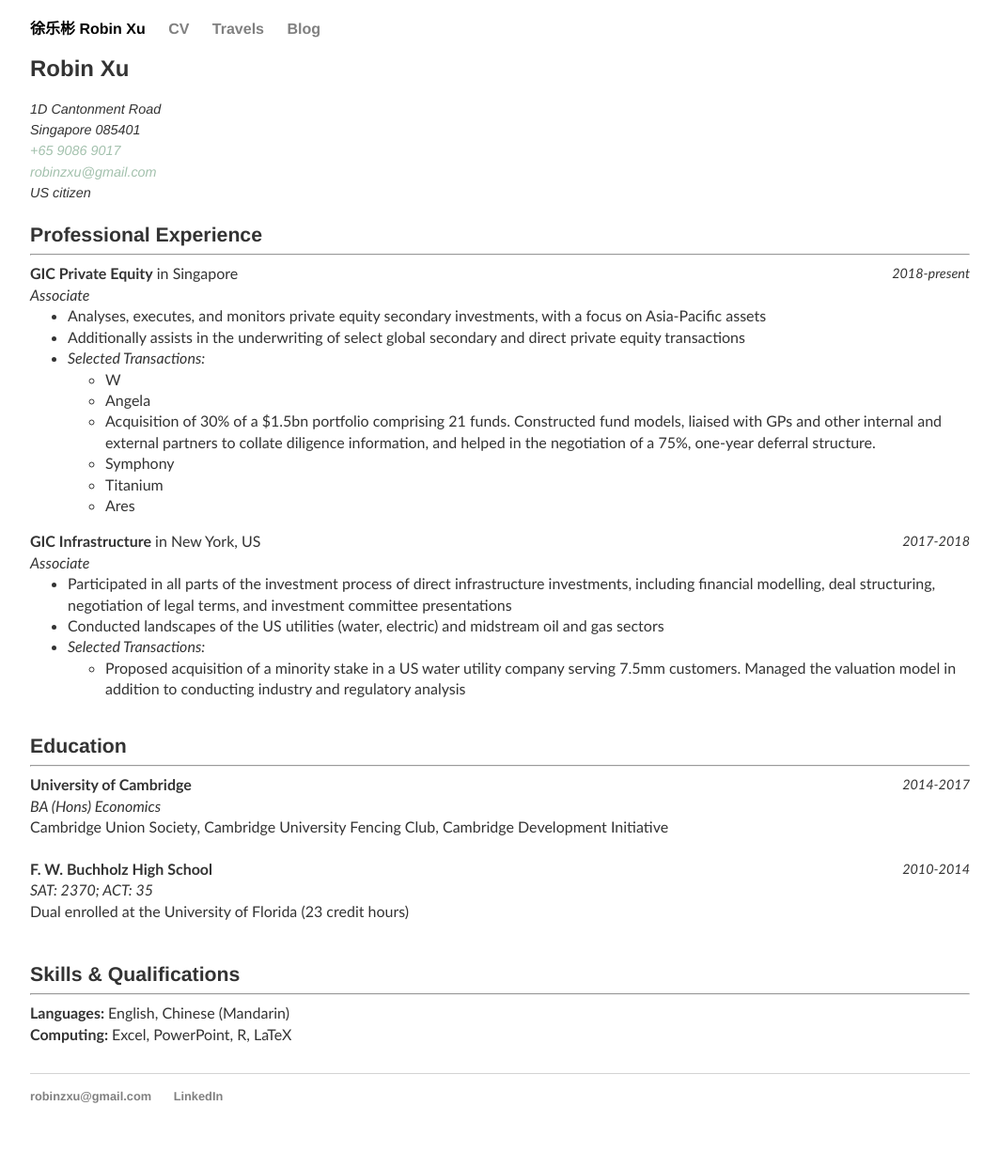
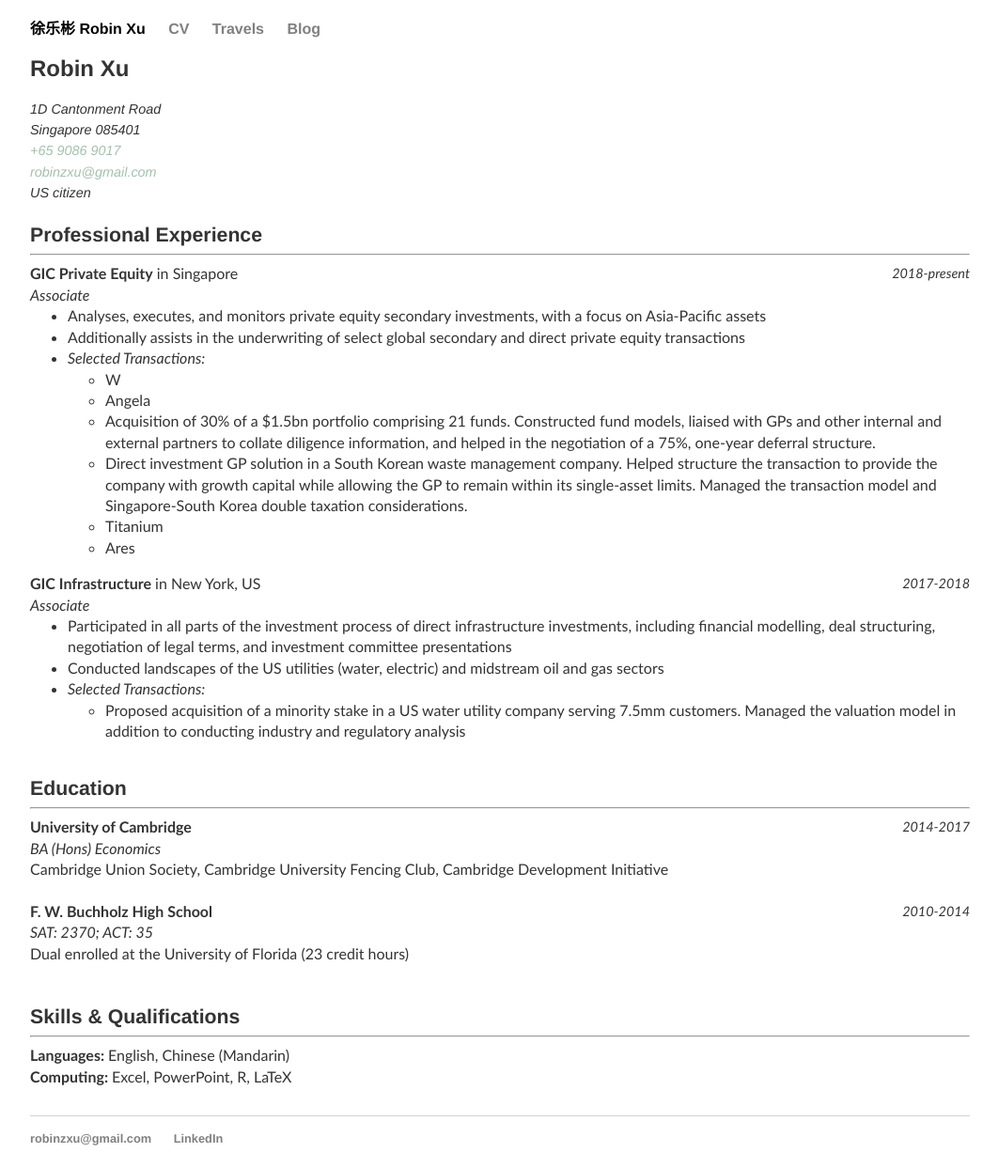
Before and after one commit to robinzxu/robinzxu.github.io, a Jekyll site: the page built from cv/index.html, in a window 1280 px wide. Shown: the whole page at 94% size, without its empty margins (108-1171 px from the left). Built offline with Jekyll 4.4.1, drawn with Linux system fonts in a browser that asks for light colours; before the commit the page ends 1198 px from its top, so only the background shows below that.

Commit message:
Update index.html

```diff
--- a/cv/index.html
+++ b/cv/index.html
@@ -29,7 +29,7 @@
 			<li>W
 			<li>Angela
 			<li>Acquisition of 30% of a $1.5bn portfolio comprising 21 funds. Constructed fund models, liaised with GPs and other internal and external partners to collate diligence information, and helped in the negotiation of a 75%, one-year deferral structure.
-			<li>Symphony
+			<li>Direct investment GP solution in a South Korean waste management company. Helped structure the transaction to provide the company with growth capital while allowing the GP to remain within its single-asset limits. Managed the transaction model and Singapore-South Korea double taxation considerations.
 			<li>Titanium
 			<li>Ares
 		</ul>
```
